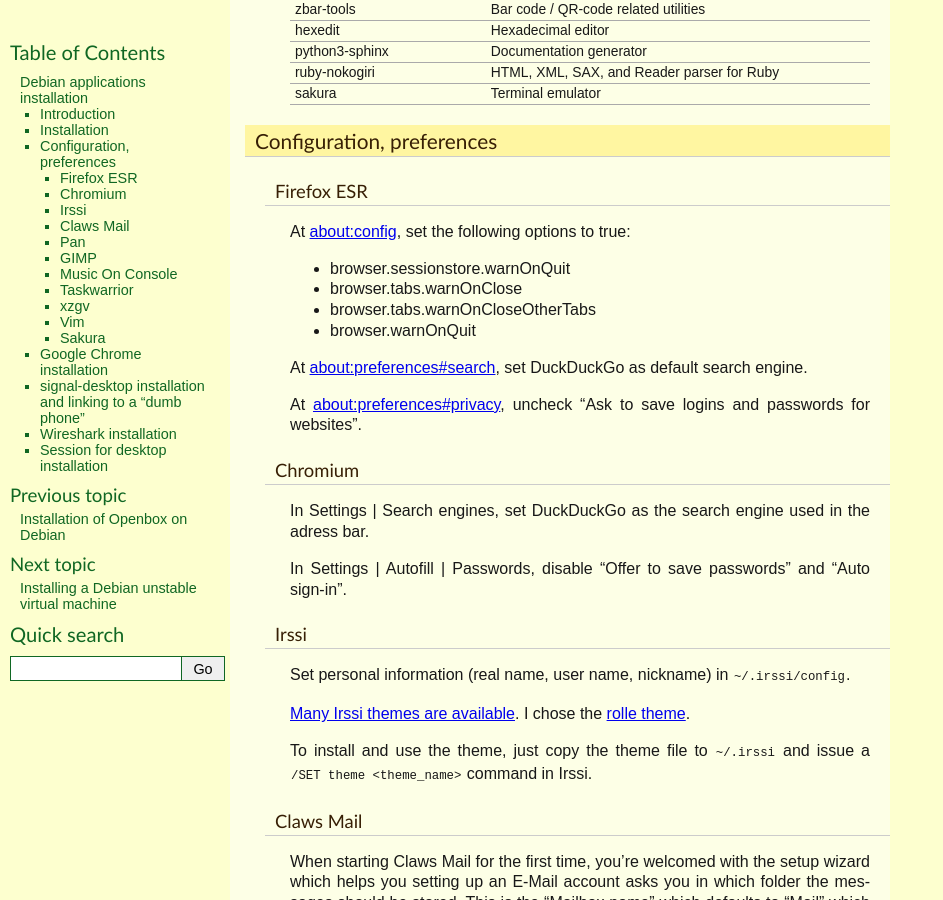
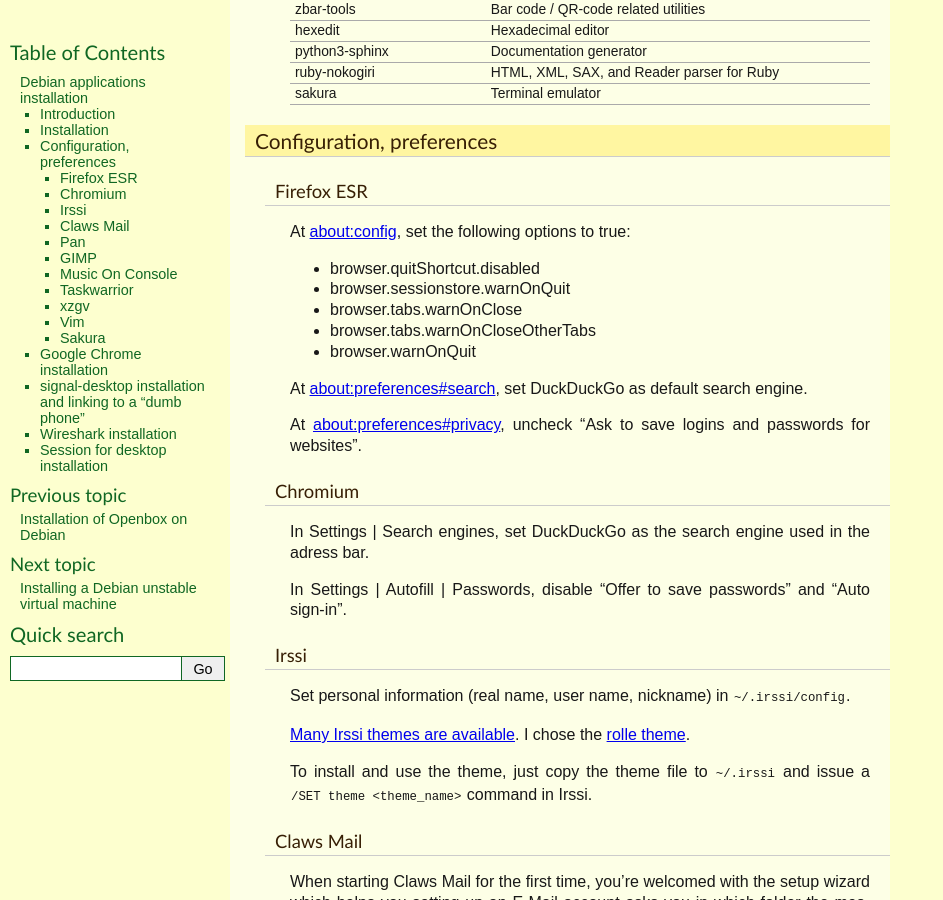
Before and after one commit to thierr26/thierr26_personal_notes_sphinx_sources, a Sphinx documentation site: the page built from source/debian_apps_install.rst, in a window 1280 px wide and 900 px high, scrolled down 3767 px. Shown: the whole window, without its empty margins (0-943 px from the left). Built offline with Sphinx 7.4.7, drawn with Linux system fonts in a browser that asks for light colours.

Commit message:
Add Firefox browser.quitShortcut.disabled setting

```diff
--- a/source/debian_apps_install.rst
+++ b/source/debian_apps_install.rst
@@ -276,6 +276,7 @@
 
 At about:config, set the following options to true:
 
+* browser.quitShortcut.disabled
 * browser.sessionstore.warnOnQuit
 * browser.tabs.warnOnClose
 * browser.tabs.warnOnCloseOtherTabs
```
